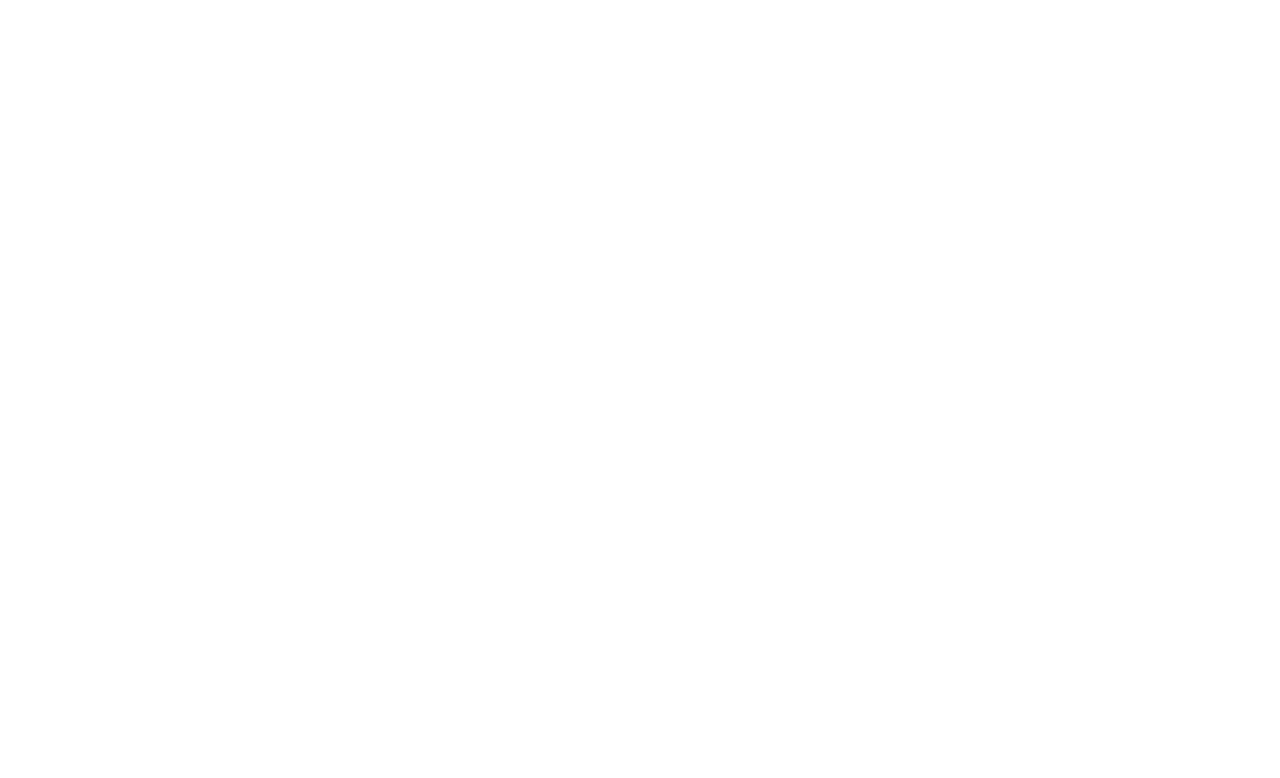
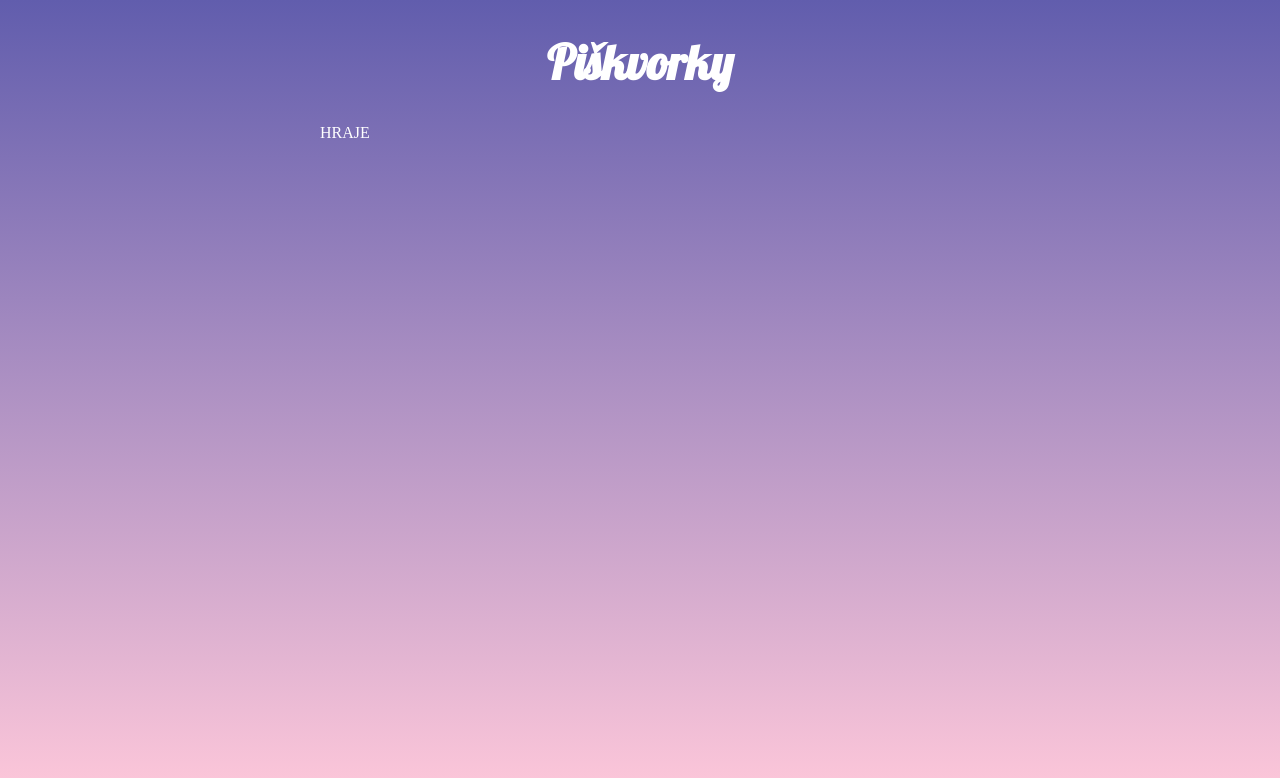
Before and after one commit to Tynuska/piskvorky, a plain HTML site: page hra.html in a window 1280 px wide. Drawn offline with Linux system fonts and the light colour scheme.

Commit message:
link to css file + container(max-width) + h1

```diff
--- a/hra.html
+++ b/hra.html
@@ -1,12 +1,24 @@
 <!DOCTYPE html>
 <html lang="en">
-<head>
-    <meta charset="UTF-8">
-    <meta http-equiv="X-UA-Compatible" content="IE=edge">
-    <meta name="viewport" content="width=device-width, initial-scale=1.0">
+  <head>
+    <meta charset="UTF-8" />
+    <meta http-equiv="X-UA-Compatible" content="IE=edge" />
+    <meta name="viewport" content="width=device-width, initial-scale=1.0" />
     <title>Document</title>
-</head>
-<body>
+    <link rel="stylesheet" href="style_hra.css" />
+    <link rel="preconnect" href="https://fonts.googleapis.com">
+    <link rel="preconnect" href="https://fonts.gstatic.com" crossorigin> <link href="https://fonts.googleapis.com/css2?family=Lobster&display=swap" rel="stylesheet">
+  </head>
+  <body>
+    <div class="containter">
+    <h1>Piškvorky</h1>
+        <div class="first-line">
+            <div class="first-line__left">HRAJE</div>
+            <div class="first-line__right">
 
-</body>
+            </div>
+        </div>
+
+    </div>
+  </body>
 </html>
--- /dev/null
+++ b/style_hra.css
@@ -0,0 +1,33 @@
+html {
+    box-sizing: border-box;
+  }
+
+  *,
+  ::after,
+  ::before {
+    box-sizing: inherit;
+  }
+
+  body {
+    background-image: linear-gradient(#615dad, #ffc8da);
+    background-attachment: fixed;
+    color: #ffffff;
+  }
+
+  .containter {
+    /* width: 450px; */
+    max-width: 80vmin;
+    margin-left: auto;
+    margin-right: auto;
+    margin-top: 2rem;
+  }
+
+  h1 {
+    font-family: Lobster, Arial, Helvetica;
+    font-size: 3rem;
+    text-align: center;
+  }
+
+.first-line {
+    display: flex;
+}
```
Also changed, not shown: img/home.svg (added), img/restart.svg (added), img/uvodni.jpg (renamed from uvodni.jpg).
